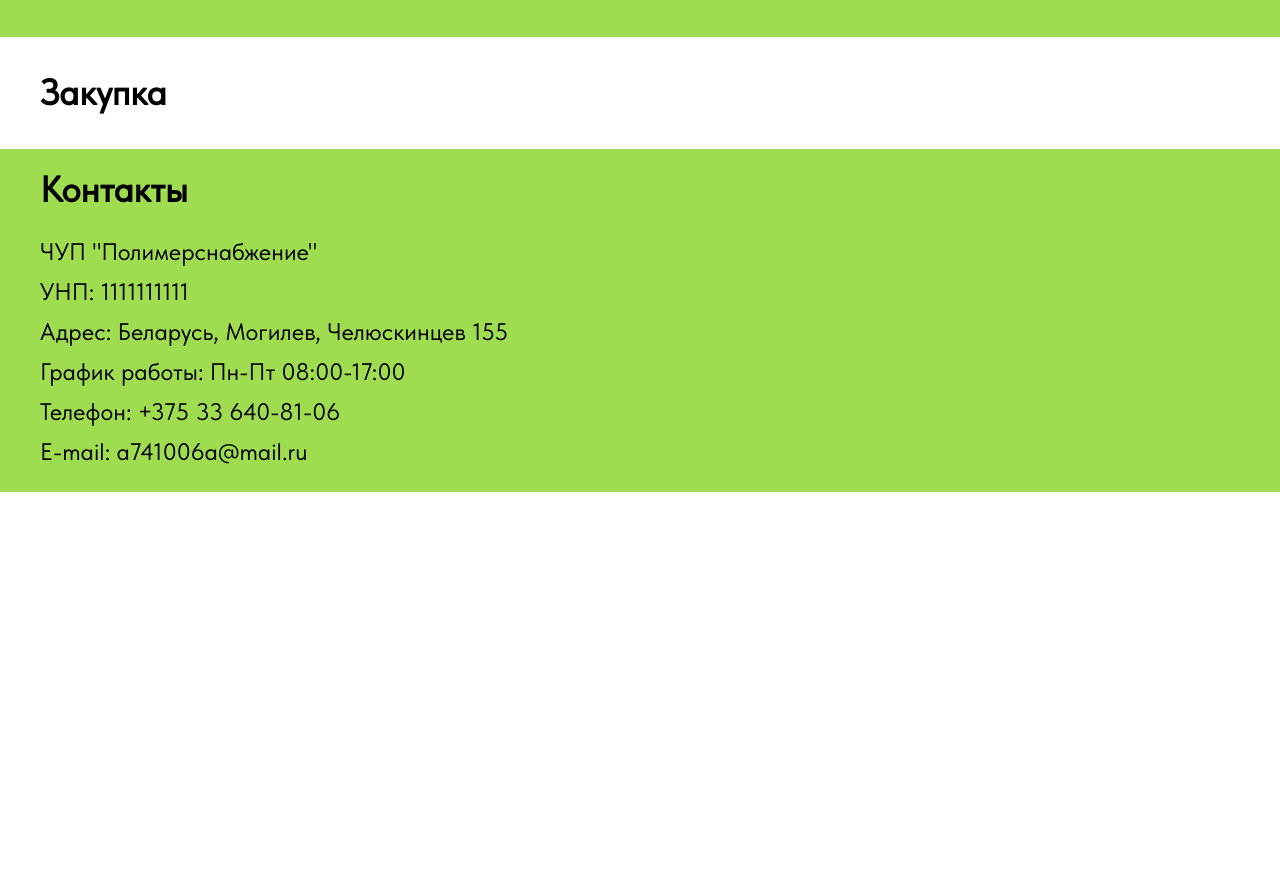
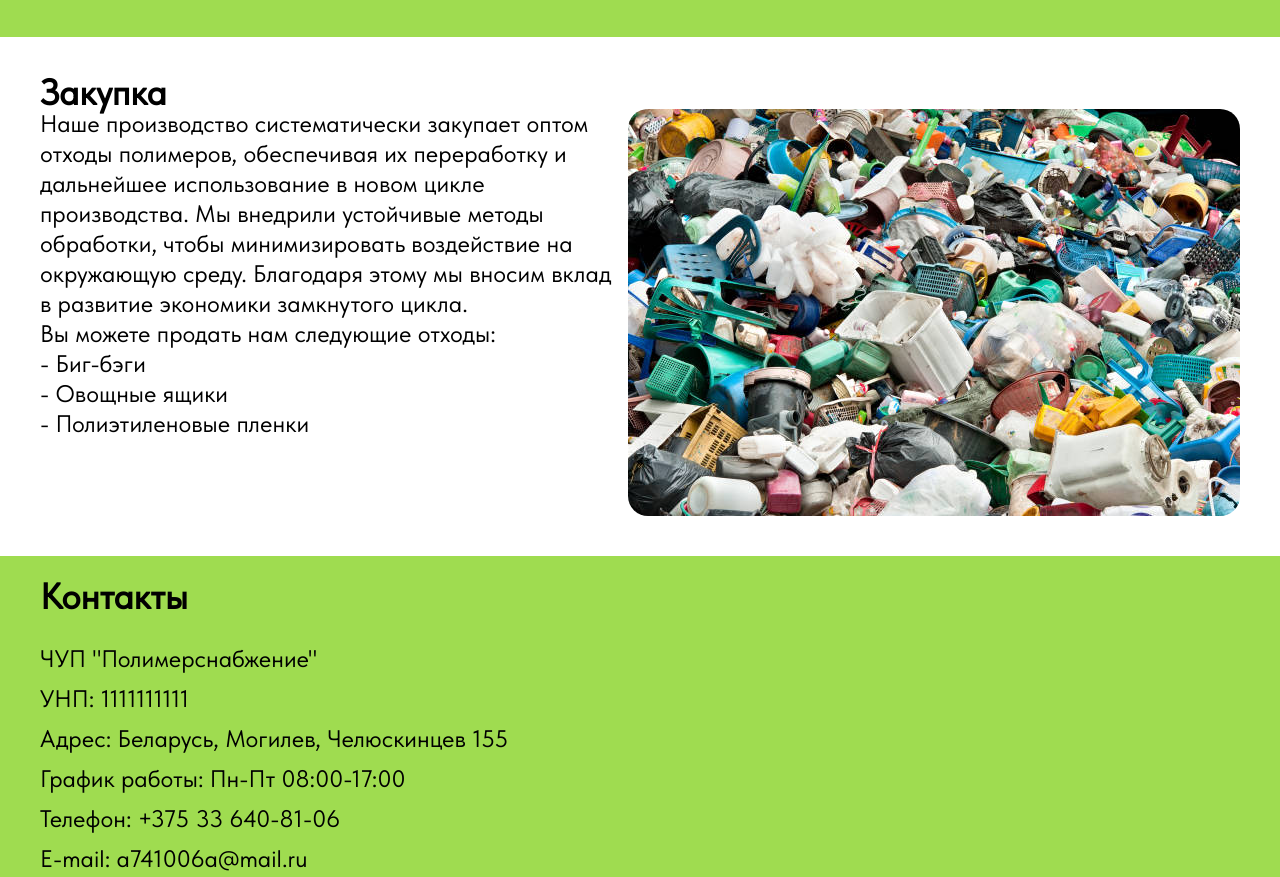
Before and after one commit to gigabrain3000/polimer, a plain HTML site: page index.html in a window 1280 px wide. Shown: the part 1873-2750 px from the top of the page. Before the commit the page ends 2365 px from the top, so only its background shows below. Drawn offline with Linux system fonts and the light colour scheme; files whose address does not match are found by name.

Commit message:
style: add waste section

```diff
--- a/index.html
+++ b/index.html
@@ -140,8 +140,19 @@
       </div>
     </section>
     <section class="section section_alt">
-      <h2 class="title">Закупка</h2>
-
+      <div class="wrapper">
+        <h2 class="title">Закупка</h2>
+        <div class="waste-container">
+          <div class="waste-info">
+            <p class="paragraph">Наше производство систематически закупает оптом отходы полимеров, обеспечивая их переработку и дальнейшее использование в новом цикле производства. Мы внедрили устойчивые методы обработки, чтобы минимизировать воздействие на окружающую среду. Благодаря этому мы вносим вклад в развитие экономики замкнутого цикла.<br>Вы можете продать нам следующие отходы:</p>
+            <ul class="waste__list">
+              <li class="waste-list__item">- Биг-бэги</li>
+              <li class="waste-list__item">- Овощные ящики</li>
+              <li class="waste-list__item">- Полиэтиленовые пленки</li>
+            </ul>
+          </div>
+          <img src="./assets/images/plastic-waste.jpg" alt="Отходы" class="img">
+        </div>
       </div>
     </section>
   </main>
--- a/style.css
+++ b/style.css
@@ -201,6 +201,10 @@ body {
     align-self: center;
 }
 
+.waste-container {
+    display: flex;
+}
+
 .contacts-list {
     display: flex;
     flex-direction: column;
```
Also changed, not shown: assets/images/plastic-waste.jpg (added).
